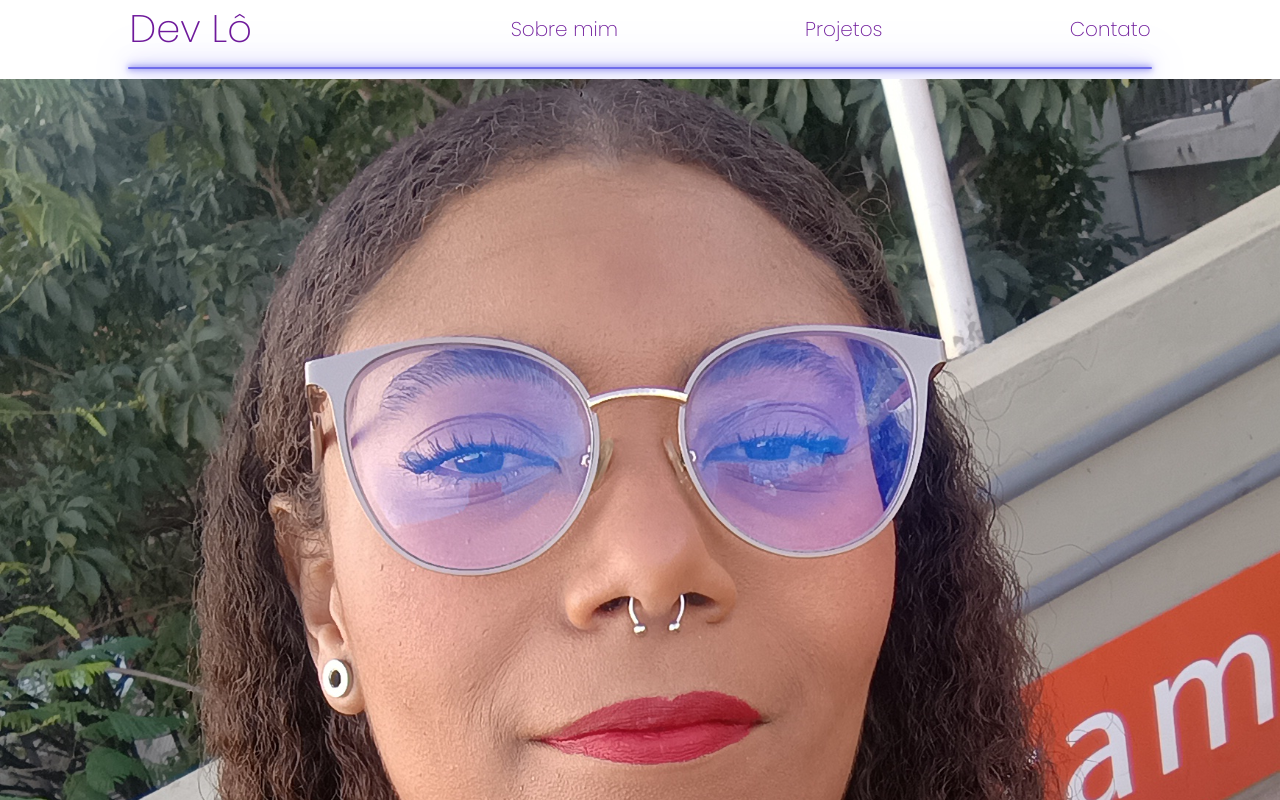
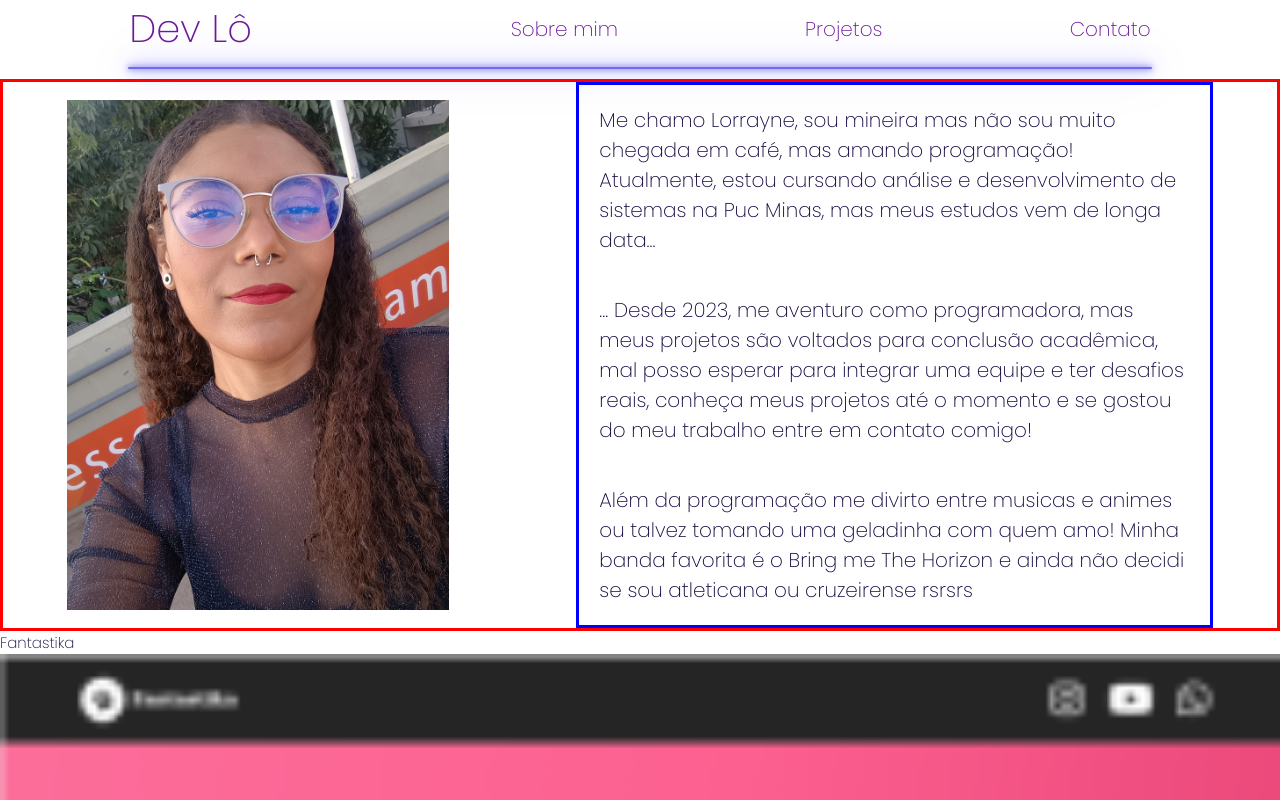
Before and after one commit to lolimamota/trabalhoHtmlCssPlus, a React (Vite) app: page / in a window 1280 px wide. Shown: the top 800 px of the page. Built offline with nearby package versions, Linux system fonts and the light colour scheme.

Commit message:
FIX: estrutura da primeira section do main

```diff
--- a/src/components/main/main.jsx
+++ b/src/components/main/main.jsx
@@ -1,5 +1,6 @@
 //importação de estilos
 import '@scss/global.scss';
+import * as S from '@scss/main.module.scss';
 
 // importação de imagens
 import perfil from '@assets/perfil.jpg';
@@ -13,9 +14,10 @@ import livros from '@assets/livros.png';
 function Main(){
     return(
         <main>
-            <section>
+            <section className={S.sectionSobre}>
                 <img src={perfil} alt="sou uma mulher negra, nessa foto estou usando um vestido preto com tule, uso óculos e estou maquiada com batom vermelho e cabelo solto cacheado." />
-                <p>
+                <div className={S.divSobre}>
+                    <p>
                     Me chamo Lorrayne, sou mineira mas não sou muito chegada em café, mas amando programação! Atualmente, estou cursando análise e desenvolvimento de sistemas na Puc Minas, mas meus estudos vem de longa data...
                 </p>
                 <p>
@@ -24,6 +26,7 @@ function Main(){
                 <p>
                     Além da programação me divirto entre musicas e animes ou talvez tomando uma geladinha com quem amo! Minha banda favorita é o Bring me The Horizon e ainda não decidi se sou atleticana ou cruzeirense rsrsrs
                 </p>
+                </div>
             </section>
             <section>
                 <ul>
--- /dev/null
+++ b/src/scss/main.module.scss
@@ -0,0 +1,23 @@
+@use '@patterns/mixins.modules.scss' as mixins;
+
+.sectionSobre{
+    border: solid red;
+    display: flex;
+    align-items: center;
+    justify-content: space-around;
+
+    img{
+        width: 30%;
+    }
+}
+
+.divSobre{
+    border: solid blue;
+    width: 50%;
+
+    p{
+        padding: 2rem;
+    }
+
+    @include mixins.Texts;
+}
```
